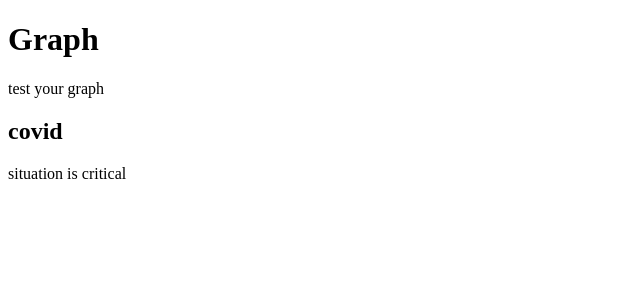
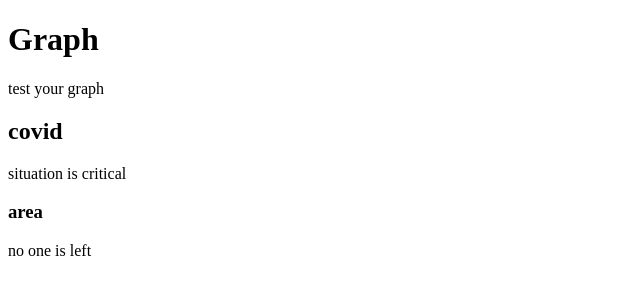
Before and after one commit to Novilendra/COVID_Graph, a plain HTML site: page index.html in a window 1280 px wide. Shown: the whole page, without its empty margins (0-640 px from the left). Drawn offline with Linux system fonts and the light colour scheme.

Commit message:
third commit

```diff
--- a/index.html
+++ b/index.html
@@ -8,6 +8,8 @@
 	<p>test your graph</p>
 	<h2>covid</h2>
 	<p>situation is critical</p>
+	<h3>area</h3>
+	<p>no one is left</p>
 
 </body>
 </html>
```
